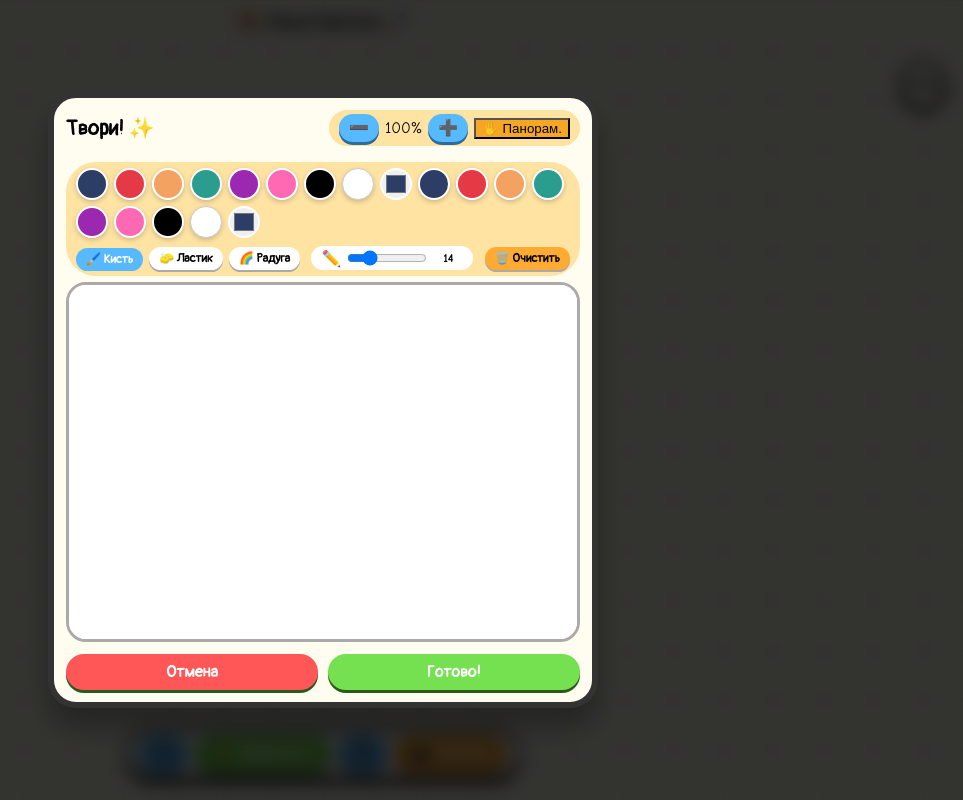
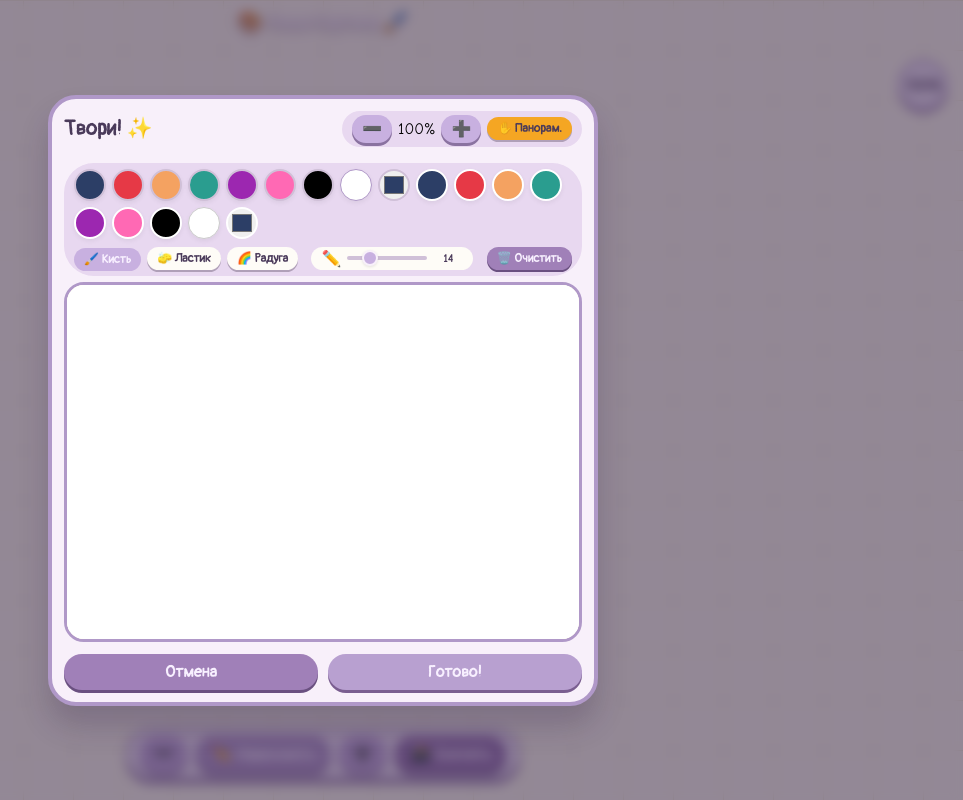
Before and after one commit to SerhiiUA-666/MyDnvK-S, a plain HTML site: page kartina.html in a window 1280 px wide. Both pictures are taken after a click on the button "✏️ Нарисовать". Shown: the whole page, without its empty margins (317-1280 px from the left). Drawn offline with Linux system fonts and the light colour scheme; no server answers.

Commit message:
Add files via upload

```diff
--- a/kartina.html
+++ b/kartina.html
@@ -5,7 +5,7 @@
     <meta charset="UTF-8">
     <meta name="viewport" content="width=device-width, initial-scale=1.0, maximum-scale=1.0, user-scalable=no, viewport-fit=cover">
     <title>Наш рисунок</title>
-    <link rel="icon" type="image/png" href="films/ficon.png">
+    <link rel="icon" type="image/png" href="images/icon.png">
 
     <link href="https://fonts.googleapis.com/css2?family=Pangolin&family=Comic+Neue:wght@400;700&display=swap" rel="stylesheet">
     <style>
@@ -21,9 +21,11 @@
             padding: 0;
             width: 100%;
             height: 100%;
-            background-color: #ffde59;
-            background-image: radial-gradient(#ffbd59 20%, transparent 20%);
-            background-size: 30px 30px;
+            /* Фиолетовый фон – мягкий градиент */
+            background: linear-gradient(145deg, #d4c4e8 0%, #b8a0d0 100%);
+            background-image:
+                radial-gradient(circle at 20% 30%, rgba(200, 180, 220, 0.5) 0%, transparent 30%),
+                radial-gradient(circle at 80% 70%, rgba(180, 160, 210, 0.4) 0%, transparent 25%);
             font-family: 'Comic Neue', cursive;
             overflow: hidden;
             position: fixed;
@@ -35,8 +37,8 @@
             left: 0;
             width: 100%;
             font-family: 'Pangolin', cursive;
-            color: #333;
-            text-shadow: 2px 2px 0px #fff;
+            color: #fff8ff;
+            text-shadow: 0 2px 6px rgba(60, 40, 80, 0.5);
             text-align: center;
             z-index: 100;
             pointer-events: none;
@@ -50,8 +52,8 @@
             right: 15px;
             width: 50px;
             height: 50px;
-            background: #fffdf0;
-            border: 3px solid #333;
+            background: rgba(240, 230, 248, 0.85);
+            border: 2px solid #b098c8;
             border-radius: 50%;
             display: flex;
             justify-content: center;
@@ -59,10 +61,11 @@
             font-family: 'Pangolin', cursive;
             font-size: 14px;
             font-weight: bold;
-            color: #333;
-            box-shadow: 0 3px 0px #333;
+            color: #4a3a5a;
+            box-shadow: 0 3px 0 #8a72a0;
             z-index: 700;
             pointer-events: none;
+            backdrop-filter: blur(4px);
         }
 
         #viewport {
@@ -78,14 +81,16 @@
             cursor: grabbing;
         }
 
+        /* ХОЛСТ – полностью как в оригинале (светлый фон + сетка) */
         #main-canvas {
             position: absolute;
             width: 2000px;
             height: 2000px;
             background-color: #fffdf0;
-            background-image: linear-gradient(#f0edce 1px, transparent 1px), linear-gradient(90deg, #f0edce 1px, transparent 1px);
+            background-image: linear-gradient(#f0edce 1px, transparent 1px),
+                              linear-gradient(90deg, #f0edce 1px, transparent 1px);
             background-size: 50px 50px;
-            box-shadow: 0 0 50px rgba(0, 0, 0, 0.2);
+            box-shadow: 0 0 50px rgba(40, 20, 60, 0.25);
             left: 0;
             top: 0;
             transform-origin: 0 0;
@@ -97,9 +102,10 @@
             transform: translate(-50%, -50%);
             pointer-events: none;
             border-radius: 12px;
-            filter: drop-shadow(2px 4px 6px rgba(0, 0, 0, 0.2));
+            filter: drop-shadow(2px 4px 6px rgba(40, 20, 60, 0.2));
         }
 
+        /* Панель управления – фиолетовая */
         .controls-panel {
             position: fixed;
             bottom: 20px;
@@ -108,57 +114,59 @@
             display: flex;
             gap: 8px;
             z-index: 500;
-            background: rgba(255, 255, 255, 0.9);
+            background: rgba(240, 230, 248, 0.85);
             padding: 6px 12px;
             border-radius: 40px;
-            border: 3px solid #333;
-            box-shadow: 0 5px 0px #333;
-            backdrop-filter: blur(4px);
+            border: 2px solid #b098c8;
+            box-shadow: 0 4px 0 #8a72a0;
+            backdrop-filter: blur(6px);
         }
 
         .btn-action {
-            background: #76e150;
+            background: #b8a0d0;
             border: none;
             border-radius: 40px;
             padding: 8px 16px;
             font-size: 16px;
             font-weight: bold;
-            color: white;
+            color: #f8f0ff;
             cursor: pointer;
             font-family: 'Pangolin', cursive;
             transition: 0.05s linear;
-            box-shadow: 0 3px 0px #2c5a1a;
+            box-shadow: 0 3px 0 #7a5e90;
             touch-action: manipulation;
         }
 
         .btn-action:active {
             transform: translateY(2px);
-            box-shadow: 0 1px 0px #2c5a1a;
+            box-shadow: 0 1px 0 #7a5e90;
         }
 
         .btn-icon {
             padding: 8px 14px;
-            background: #57b9ff;
-            box-shadow: 0 3px 0px #2a6d9e;
+            background: #c8b0e0;
+            box-shadow: 0 3px 0 #8a72a0;
         }
 
         .btn-download {
-            background: #ffaa33;
-            box-shadow: 0 3px 0px #b4621a;
+            background: #a080b8;
+            box-shadow: 0 3px 0 #6a5080;
+            color: #f8f0ff;
         }
 
+        /* Модальное окно рисования – фиолетовое */
         .modal-overlay {
             position: fixed;
             top: 0;
             left: 0;
             width: 100vw;
             height: 100vh;
-            background: rgba(0, 0, 0, 0.8);
+            background: rgba(40, 20, 60, 0.5);
             z-index: 3000;
             display: none;
             justify-content: center;
             align-items: center;
-            backdrop-filter: blur(8px);
+            backdrop-filter: blur(6px);
         }
 
         .modal-overlay.active {
@@ -166,8 +174,8 @@
         }
 
         .modal-content {
-            background: #fffdf0;
-            border: 6px solid #333;
+            background: #f8f0fa;
+            border: 4px solid #b098c8;
             border-radius: 28px;
             padding: 12px;
             width: 96%;
@@ -175,7 +183,7 @@
             max-height: 90vh;
             display: flex;
             flex-direction: column;
-            box-shadow: 0 20px 30px rgba(0, 0, 0, 0.3);
+            box-shadow: 0 20px 30px rgba(40, 20, 60, 0.2);
             overflow-y: auto;
         }
 
@@ -192,19 +200,20 @@
             margin: 0;
             font-family: 'Pangolin', cursive;
             font-size: 1.3rem;
+            color: #4a3a5a;
         }
 
         .draw-tools {
             display: flex;
             gap: 6px;
             align-items: center;
-            background: #ffe3a3;
+            background: #e8d8f0;
             padding: 4px 10px;
             border-radius: 40px;
         }
 
         .tools-panel {
-            background: #ffe3a3;
+            background: #e8d8f0;
             border-radius: 30px;
             padding: 6px 10px;
             margin-top: 6px;
@@ -226,26 +235,27 @@
             width: 32px;
             height: 32px;
             border-radius: 50%;
-            border: 2px solid white;
-            box-shadow: 0 2px 5px rgba(0, 0, 0, 0.2);
+            border: 2px solid #d0c0d8;
+            box-shadow: 0 2px 5px rgba(0, 0, 0, 0.06);
             cursor: pointer;
         }
 
         .tool-btn {
-            background: white;
+            background: #fefcf7;
             border: none;
             border-radius: 30px;
             padding: 4px 10px;
             font-family: 'Pangolin', cursive;
             font-weight: bold;
             font-size: 12px;
-            box-shadow: 0 2px 0px #aaa;
+            box-shadow: 0 2px 0 #b0a0b8;
             cursor: pointer;
+            color: #4a3a5a;
         }
 
         .tool-btn.active {
-            background: #57b9ff;
-            color: white;
+            background: #c8b0e0;
+            color: #f8f0ff;
             transform: translateY(1px);
             box-shadow: none;
         }
@@ -254,7 +264,7 @@
             display: flex;
             align-items: center;
             gap: 4px;
-            background: white;
+            background: #fefcf7;
             padding: 2px 10px;
             border-radius: 40px;
         }
@@ -264,10 +274,27 @@
             min-width: 30px;
             text-align: center;
             font-size: 12px;
+            color: #4a3a5a;
         }
 
         input[type="range"] {
             width: 80px;
+            background: #d0c0d8;
+            height: 4px;
+            border-radius: 2px;
+            -webkit-appearance: none;
+            appearance: none;
+        }
+        input[type="range"]::-webkit-slider-thumb {
+            -webkit-appearance: none;
+            appearance: none;
+            width: 16px;
+            height: 16px;
+            border-radius: 50%;
+            background: #c8b0e0;
+            cursor: pointer;
+            border: 2px solid #f8f0fa;
+            box-shadow: 0 1px 3px rgba(0,0,0,0.1);
         }
 
         .draw-wrapper {
@@ -277,7 +304,7 @@
             overflow: hidden;
             border-radius: 20px;
             background: #ffffff;
-            border: 3px solid #aaa;
+            border: 3px solid #b098c8;
             position: relative;
             touch-action: none;
             margin-top: 6px;
@@ -297,8 +324,8 @@
             left: 0;
             transform-origin: 0 0;
             will-change: transform;
-            background: white;
-            box-shadow: 0 0 0 2px #ccc;
+            background: #ffffff;
+            box-shadow: 0 0 0 2px #b098c8;
             cursor: crosshair;
         }
 
@@ -316,6 +343,7 @@
             padding: 8px;
         }
 
+        /* Прицел размещения */
         #placement-ui {
             display: none;
             position: fixed;
@@ -335,7 +363,7 @@
             height: 140px;
             transform: translate(-50%, -50%);
             opacity: 0.85;
-            filter: drop-shadow(0 8px 15px rgba(0, 0, 0, 0.3));
+            filter: drop-shadow(0 8px 15px rgba(40, 20, 60, 0.15));
             pointer-events: none;
             border-radius: 16px;
         }
@@ -347,10 +375,10 @@
             width: 60px;
             height: 60px;
             transform: translate(-50%, -50%);
-            border: 3px dashed #ff5757;
+            border: 3px dashed #e08080;
             border-radius: 50%;
             pointer-events: none;
-            box-shadow: 0 0 0 2px white;
+            box-shadow: 0 0 0 2px #f8f0fa;
         }
 
         .placement-controls {
@@ -365,11 +393,11 @@
             pointer-events: auto;
             width: 90%;
             max-width: 350px;
-            background: rgba(0, 0, 0, 0.5);
+            background: rgba(248, 240, 250, 0.9);
             backdrop-filter: blur(12px);
             padding: 10px 15px;
             border-radius: 50px;
-            border: 2px solid white;
+            border: 2px solid #b098c8;
         }
 
         .placement-zoom-row {
@@ -379,11 +407,18 @@
         }
 
         #confirm-placement-btn {
-            background: #ff5757;
+            background: #b8a0d0;
             font-size: 20px;
             padding: 10px 20px;
             width: 100%;
-            box-shadow: 0 4px 0px #962020;
+            box-shadow: 0 4px 0 #7a5e90;
+            color: #f8f0ff;
+        }
+
+        #cancel-placement-btn {
+            background: #a080b8;
+            box-shadow: 0 4px 0 #6a5080;
+            color: #f8f0ff;
         }
 
         @media (max-height: 600px) {
@@ -392,6 +427,26 @@
             .color-swatch { width: 28px; height: 28px; }
             .tool-btn { font-size: 10px; padding: 3px 8px; }
             .modal-header h2 { font-size: 1.1rem; }
+        }
+
+        .mode-switch {
+            background: #e8d8f0;
+            border: none;
+            border-radius: 30px;
+            padding: 4px 10px;
+            font-family: 'Pangolin', cursive;
+            font-weight: bold;
+            font-size: 12px;
+            box-shadow: 0 2px 0 #b0a0b8;
+            cursor: pointer;
+            color: #4a3a5a;
+        }
+        .mode-switch:active {
+            transform: translateY(1px);
+            box-shadow: none;
+        }
+        #toggle-pan-mode {
+            background: #c8b0e0;
         }
     </style>
 </head>
@@ -417,11 +472,11 @@
     <img id="target-ghost" src="" alt="призрак">
     <div class="placement-controls">
         <div class="placement-zoom-row">
-            <button class="btn-action btn-icon main-zoom-out" style="background: #57b9ff;">➖</button>
-            <button class="btn-action btn-icon main-zoom-in" style="background: #57b9ff;">➕</button>
+            <button class="btn-action btn-icon main-zoom-out" style="background: #c8b0e0; box-shadow: 0 3px 0 #8a72a0;">➖</button>
+            <button class="btn-action btn-icon main-zoom-in" style="background: #c8b0e0; box-shadow: 0 3px 0 #8a72a0;">➕</button>
         </div>
         <button class="btn-action" id="confirm-placement-btn">✅ ПОСТАВИТЬ СЮДА</button>
-        <button class="btn-action" id="cancel-placement-btn" style="background: #ff5757; margin-top: 8px;">❌ ОТМЕНИТЬ</button>
+        <button class="btn-action" id="cancel-placement-btn" style="background: #a080b8; box-shadow: 0 4px 0 #6a5080; color: #f8f0ff; margin-top: 8px;">❌ ОТМЕНИТЬ</button>
     </div>
 </div>
 
@@ -430,9 +485,9 @@
         <div class="modal-header">
             <h2>Твори! ✨</h2>
             <div class="draw-tools">
-                <button class="btn-action btn-icon" style="padding: 4px 10px;" id="draw-zoom-out">➖</button>
+                <button class="btn-action btn-icon" style="padding: 4px 10px; background:#c8b0e0; box-shadow:0 3px 0 #8a72a0;" id="draw-zoom-out">➖</button>
                 <span id="draw-scale-indicator">100%</span>
-                <button class="btn-action btn-icon" style="padding: 4px 10px;" id="draw-zoom-in">➕</button>
+                <button class="btn-action btn-icon" style="padding: 4px 10px; background:#c8b0e0; box-shadow:0 3px 0 #8a72a0;" id="draw-zoom-in">➕</button>
                 <button class="mode-switch" id="toggle-pan-mode">✋ Панорам.</button>
             </div>
         </div>
@@ -449,7 +504,7 @@
                 <input type="range" id="brush-size" min="3" max="50" value="14" step="1">
                 <span id="brush-size-value">14</span>
             </div>
-            <button class="tool-btn" id="clear-drawing" style="background:#ffaa33;">🗑️ Очистить</button>
+            <button class="tool-btn" id="clear-drawing" style="background:#a080b8; box-shadow:0 2px 0 #6a5080; color:#f8f0ff;">🗑️ Очистить</button>
         </div>
 
         <div class="draw-wrapper">
@@ -459,8 +514,8 @@
         </div>
 
         <div class="modal-footer">
-            <button class="btn-action" style="background: #ff5757;" id="close-modal-btn">Отмена</button>
-            <button class="btn-action" id="save-btn">Готово!</button>
+            <button class="btn-action" style="background: #a080b8; box-shadow: 0 3px 0 #6a5080; color: #f8f0ff;" id="close-modal-btn">Отмена</button>
+            <button class="btn-action" style="background: #b8a0d0; box-shadow: 0 3px 0 #7a5e90;" id="save-btn">Готово!</button>
         </div>
     </div>
 </div>
@@ -599,7 +654,7 @@
     toggleBtn.onclick = () => {
         isPanningMode = !isPanningMode;
         toggleBtn.textContent = isPanningMode ? "✏️ Рисов." : "✋ Панорам.";
-        toggleBtn.style.background = isPanningMode ? "#3a86ff" : "#f5a623";
+        toggleBtn.style.background = isPanningMode ? "#b8a0d0" : "#c8b0e0";
     };
 
     function getCanvasCoords(e) {
@@ -728,7 +783,7 @@
         const swatch = document.createElement('div');
         swatch.className = 'color-swatch';
         swatch.style.backgroundColor = col;
-        swatch.style.border = col === '#ffffff' ? '1px solid #ccc' : '2px solid white';
+        swatch.style.border = col === '#ffffff' ? '1px solid #b098c8' : '2px solid #d0c0d8';
         swatch.addEventListener('click', () => {
             currentTool = 'brush';
             document.getElementById('tool-brush').classList.add('active');
@@ -744,7 +799,7 @@
     picker.style.width = '32px';
     picker.style.height = '32px';
     picker.style.borderRadius = '50%';
-    picker.style.border = '2px solid white';
+    picker.style.border = '2px solid #d0c0d8';
     picker.style.cursor = 'pointer';
     picker.addEventListener('input', (e) => {
         currentTool = 'brush';
@@ -775,13 +830,13 @@
         resetDrawView();
         isPanningMode = false;
         toggleBtn.textContent = "✋ Панорам.";
-        toggleBtn.style.background = "#f5a623";
+        toggleBtn.style.background = "#c8b0e0";
         drawModal.classList.add('active');
     };
     document.getElementById('close-modal-btn').onclick = () => drawModal.classList.remove('active');
 
     // ==========================================
-    // 3. РАЗМЕЩЕНИЕ РИСУНКА НА ГЛАВНЫЙ ХОЛСТ — ИСПРАВЛЕННОЕ (через реальный центр призрака)
+    // 3. РАЗМЕЩЕНИЕ РИСУНКА НА ГЛАВНЫЙ ХОЛСТ
     // ==========================================
     const placementUI = document.getElementById('placement-ui');
     const targetGhost = document.getElementById('target-ghost');
@@ -796,7 +851,6 @@
         placementUI.style.display = 'block';
     };
 
-    // Точное преобразование экранных координат в координаты на большом холсте (0..2000)
     function screenToCanvasCoords(clientX, clientY) {
         const xOnCanvas = (clientX - canvasX) / mainScale;
         const yOnCanvas = (clientY - canvasY) / mainScale;
@@ -807,17 +861,12 @@
     }
 
     document.getElementById('confirm-placement-btn').onclick = () => {
-        // Берём реальные координаты центра призрака (он позиционирован top:50%; left:50%)
         const ghostRect = targetGhost.getBoundingClientRect();
         const centerX = ghostRect.left + ghostRect.width / 2;
         const centerY = ghostRect.top + ghostRect.height / 2;
-
-        // Переводим в координаты холста
         const canvasCoords = screenToCanvasCoords(centerX, centerY);
         let xOnCanvas = canvasCoords.x;
         let yOnCanvas = canvasCoords.y;
-
-        // Дополнительная страховка (хотя функция уже ограничила)
         xOnCanvas = Math.min(Math.max(xOnCanvas, 0), 2000);
         yOnCanvas = Math.min(Math.max(yOnCanvas, 0), 2000);
 
@@ -825,14 +874,11 @@
         img.src = currentDrawingData;
         img.classList.add('canvas-item');
 
-        // Размер на холсте: сохраняем визуальный размер 140px (как у призрака) в экранных пикселях,
-        // затем пересчитываем в пиксели холста с учётом масштаба
         let realSizeOnCanvas = 140 / mainScale;
         realSizeOnCanvas = Math.min(Math.max(realSizeOnCanvas, 40), 400);
 
         img.style.width = realSizeOnCanvas + 'px';
         img.style.height = realSizeOnCanvas + 'px';
-        // Позиционируем через проценты (0..100%), чтобы изображение не сбивалось при дальнейшем зуме/панорамировании
         img.style.left = (xOnCanvas / 2000) * 100 + '%';
         img.style.top = (yOnCanvas / 2000) * 100 + '%';
 
@@ -843,15 +889,14 @@
         currentDrawingData = null;
     };
 
-    // Логика работы кнопки Отмена во время прицеливания
     document.getElementById('cancel-placement-btn').onclick = () => {
-        placementUI.style.display = 'none';    // Прячем прицел и кнопки привязки
-        mainControls.style.display = 'flex';     // Показываем стандартное нижнее меню холста
-        currentDrawingData = null;               // Очищаем данные несохраненного рисунка
+        placementUI.style.display = 'none';
+        mainControls.style.display = 'flex';
+        currentDrawingData = null;
     };
 
     // ==========================================
-    // 4. СКАЧИВАНИЕ ВСЕГО ХОЛСТА (МАКС. КАЧЕСТВО 2000x2000)
+    // 4. СКАЧИВАНИЕ ВСЕГО ХОЛСТА
     // ==========================================
     async function downloadFullCanvas() {
         const tempCanvas = document.createElement('canvas');
@@ -860,10 +905,21 @@
         const tempCtx = tempCanvas.getContext('2d');
         tempCtx.fillStyle = '#fffdf0';
         tempCtx.fillRect(0, 0, 2000, 2000);
+        // Рисуем сетку как в оригинале
         tempCtx.strokeStyle = '#f0edce';
         tempCtx.lineWidth = 1;
-        for (let y = 0; y <= 2000; y += 50) { tempCtx.beginPath(); tempCtx.moveTo(0, y); tempCtx.lineTo(2000, y); tempCtx.stroke(); }
-        for (let x = 0; x <= 2000; x += 50) { tempCtx.beginPath(); tempCtx.moveTo(x, 0); tempCtx.lineTo(x, 2000); tempCtx.stroke(); }
+        for (let y = 0; y <= 2000; y += 50) {
+            tempCtx.beginPath();
+            tempCtx.moveTo(0, y);
+            tempCtx.lineTo(2000, y);
+            tempCtx.stroke();
+        }
+        for (let x = 0; x <= 2000; x += 50) {
+            tempCtx.beginPath();
+            tempCtx.moveTo(x, 0);
+            tempCtx.lineTo(x, 2000);
+            tempCtx.stroke();
+        }
 
         const items = document.querySelectorAll('#main-canvas .canvas-item');
         const promises = Array.from(items).map(img => {
```
